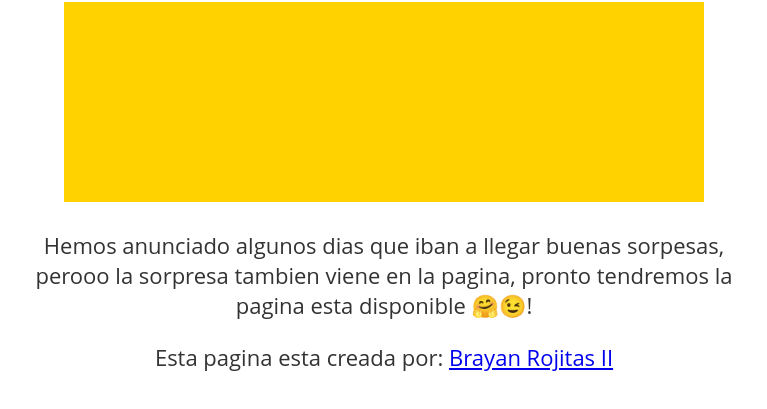
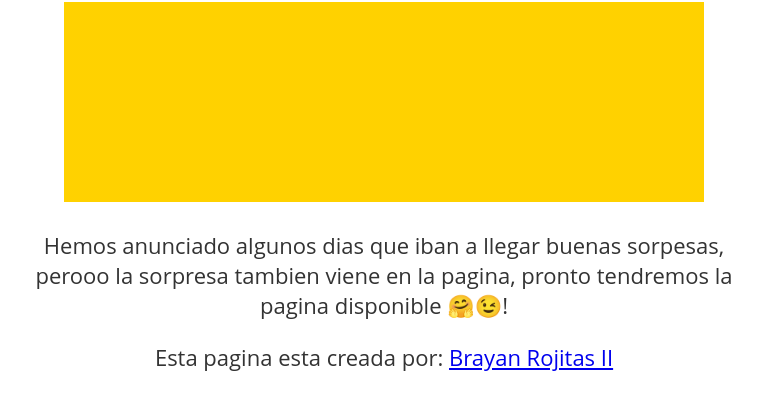
Before and after one commit to brayanrojastv/sobredosiscah, a plain HTML site: page index.html in a window 1280 px wide. Shown: the part 221-630 px from the top of the page, without its empty margins (256-1023 px from the left). Drawn offline with Linux system fonts and the light colour scheme.

Commit message:
Update index.html

```diff
--- a/index.html
+++ b/index.html
@@ -14,7 +14,7 @@
 					</div>
 					<div style="max-width: 800px; font-size: 22px; text-align: center;">
 					<img src="gif.gif" width="auto">
-						<p>Hemos anunciado algunos dias que iban a llegar buenas sorpesas, perooo la sorpresa tambien viene en la pagina, pronto tendremos la pagina esta disponible 🤗😉!</p>
+						<p>Hemos anunciado algunos dias que iban a llegar buenas sorpesas, perooo la sorpresa tambien viene en la pagina, pronto tendremos la pagina disponible 🤗😉!</p>
 						<p>Esta pagina esta creada por:
 
 							<a href="https://www.youtube.com/BrayanRojasTV">Brayan Rojitas II</a>
```
